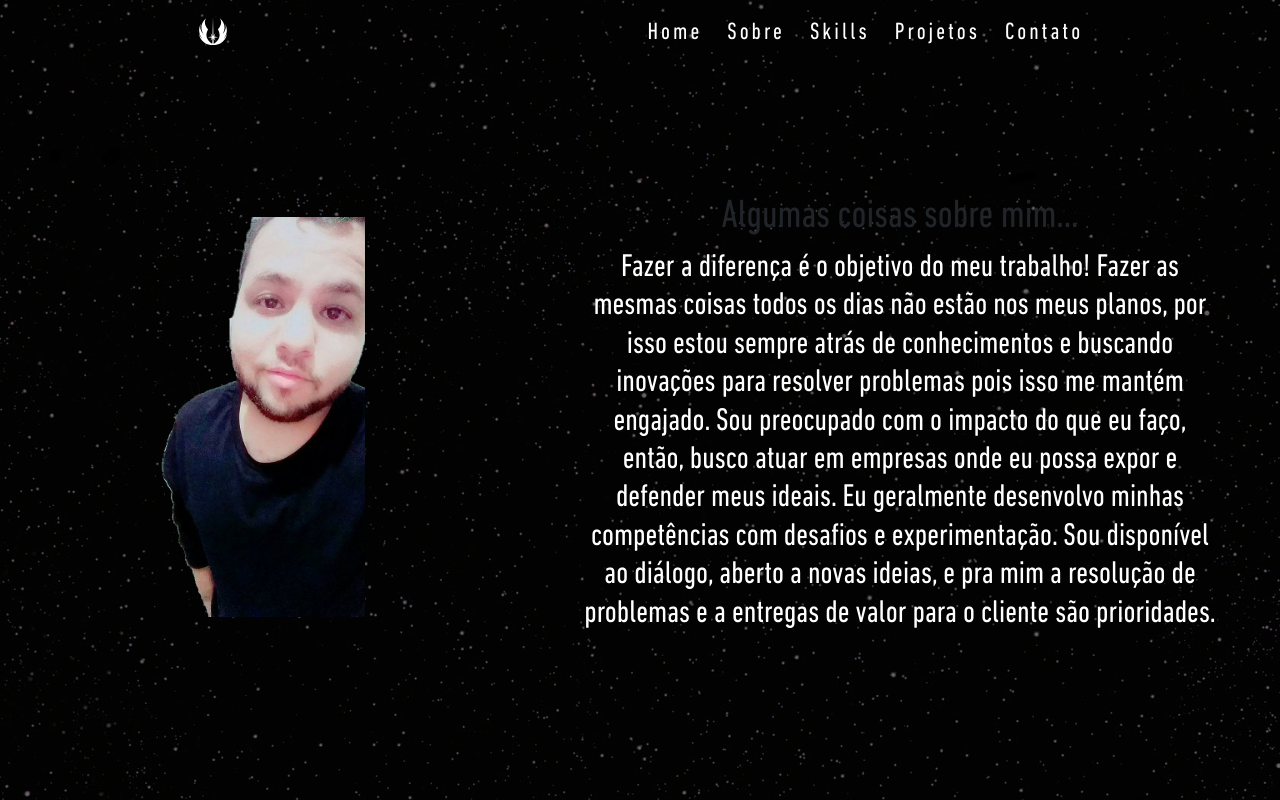
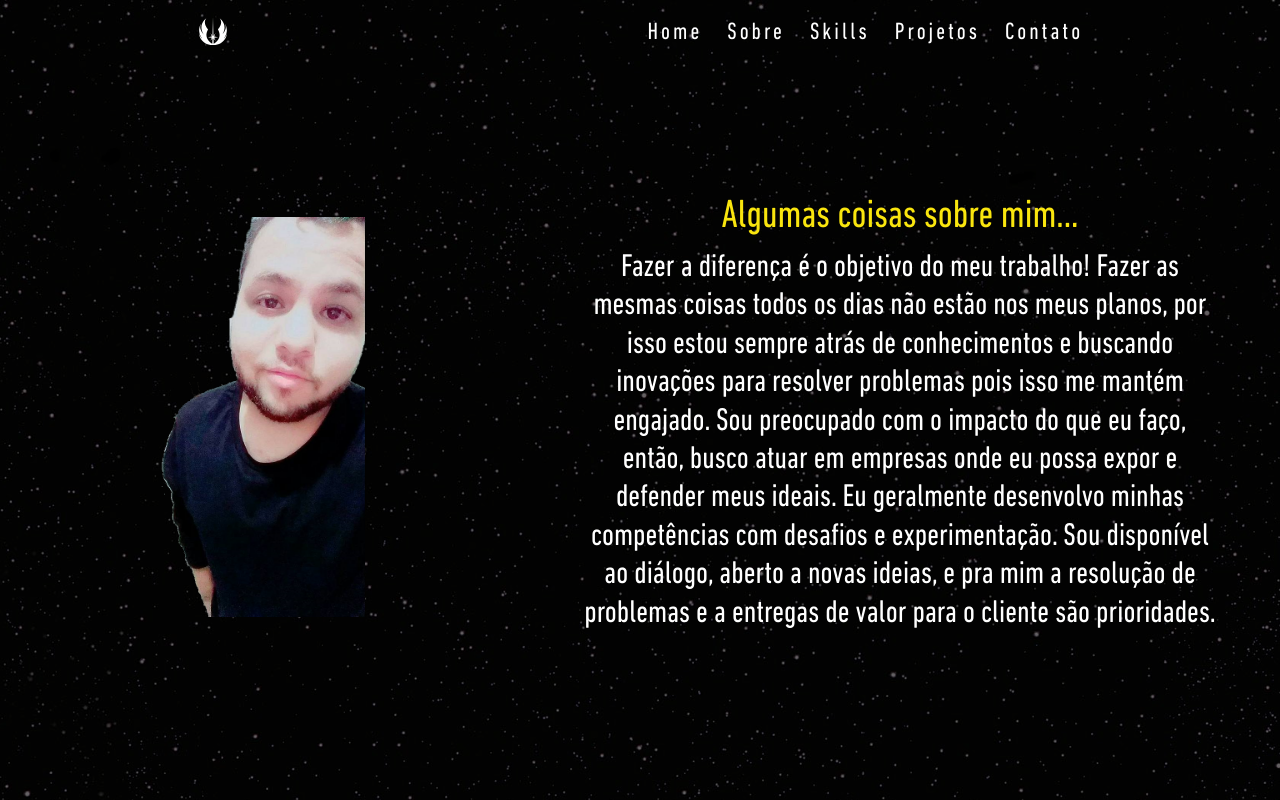
Before and after one commit to AdrianoaRamos/portifolio, a React (Create React App) app: page /about in a window 1280 px wide. Built offline with nearby package versions, Linux system fonts and the light colour scheme.

Commit message:
Update about.css

```diff
--- a/src/pages/About/about.css
+++ b/src/pages/About/about.css
@@ -24,7 +24,7 @@
 }
 
 .textoSobre h1{
-
+    color: #f9e50e;
     text-align:center;
 
 }
```
